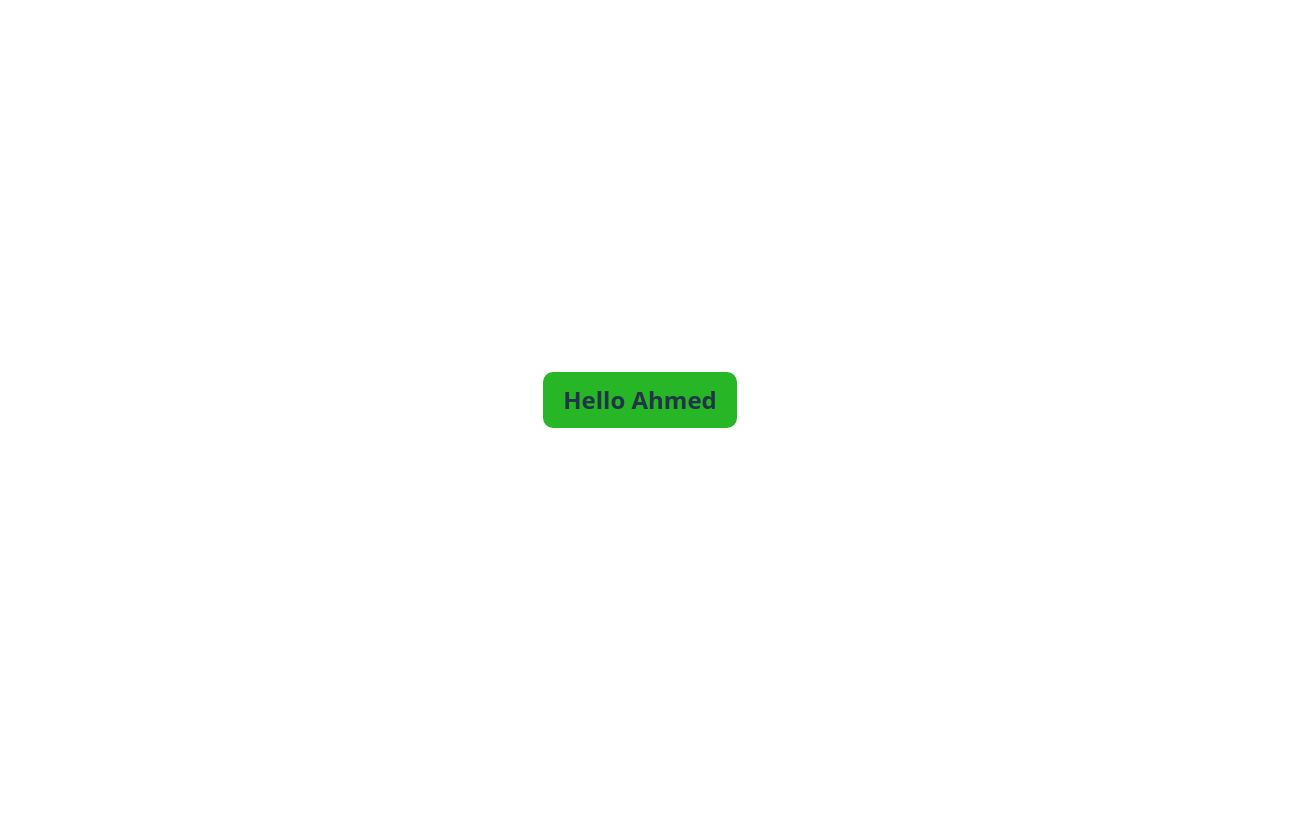
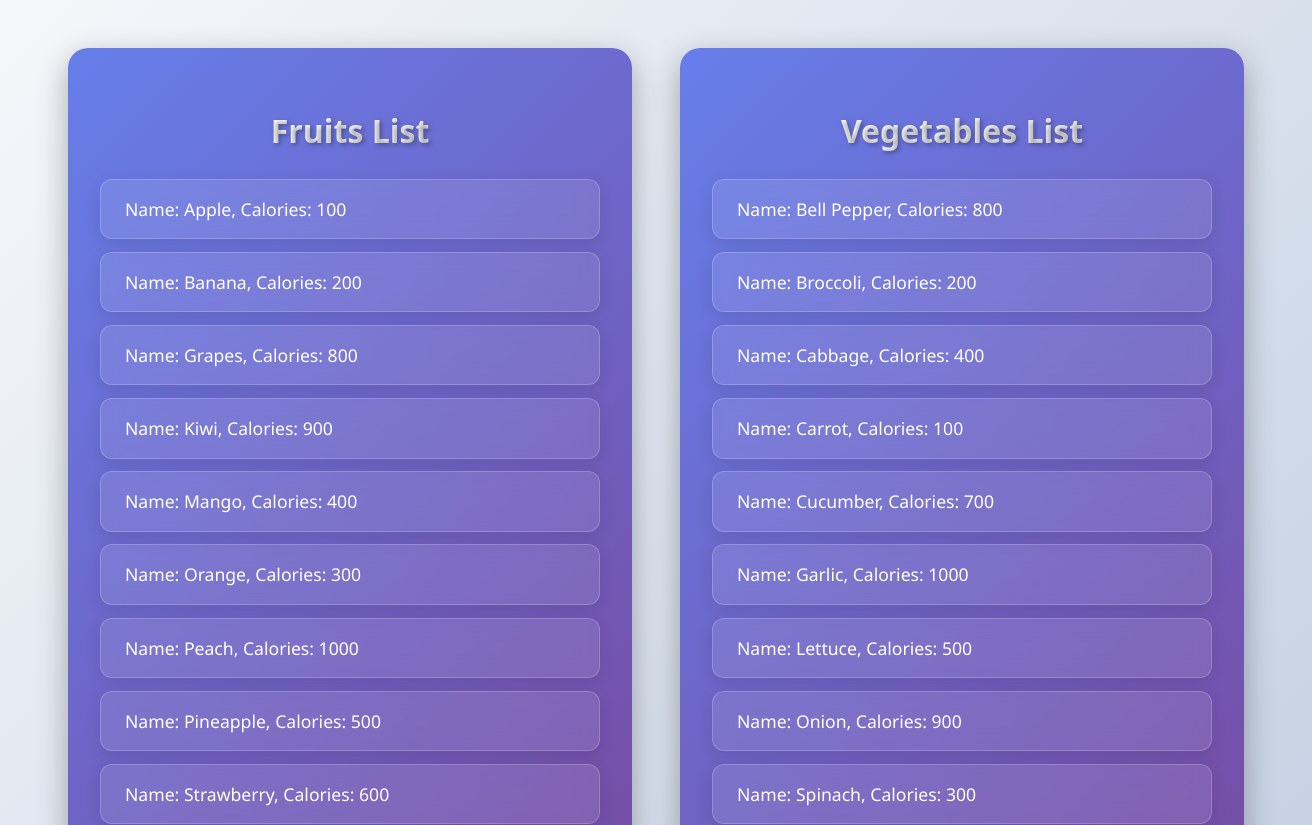
Before and after one commit to AhmedAl-Bahrawy/React-Vite-Learning, a React (Vite) app in the folder React-App/: page / in a window 1280 px wide. Shown: the top 825 px of the page, 1312 px wide, since content can reach past the window. Before the commit the page ends 800 px from the top, so only its background shows below. Built offline with nearby package versions, Linux system fonts and the light colour scheme.

Commit message:
Refactor App component to replace Greeting with List components for fruits and vegetables; remove Greeting component and its styles. Update App.module.css for improved layout and styling.

```diff
--- a/React-App/src/App.jsx
+++ b/React-App/src/App.jsx
@@ -1,10 +1,39 @@
 import styles from './App.module.css'
-import Greeting from './components/Greeting/Greeting';
+import List from './components/List/List'
+
 
 function App() {
+
+  const fruits = [
+        { id: 1, name: 'Apple', calories: 100 }
+        ,{ id: 2, name: 'Banana', calories: 200 }
+        , { id: 3, name: 'Orange', calories: 300 }
+        , { id: 4, name: 'Mango', calories: 400 }
+        , { id: 5, name: 'Pineapple', calories: 500 }
+        , { id: 6, name: 'Strawberry', calories: 600 }
+        , { id: 7, name: 'Watermelon', calories: 700 }
+        , { id: 8, name: 'Grapes', calories: 800 }
+        , { id: 9, name: 'Kiwi', calories: 900 }
+        , { id: 10, name: 'Peach', calories: 1000 }
+  ];
+
+  const vegetables = [
+    { id: 11, name: 'Carrot', calories: 100 }
+    ,{ id: 12, name: 'Broccoli', calories: 200 }
+    , { id: 13, name: 'Spinach', calories: 300 }
+    , { id: 14, name: 'Cabbage', calories: 400 }
+    , { id: 15, name: 'Lettuce', calories: 500 }
+    , { id: 16, name: 'Tomato', calories: 600 }
+    , { id: 17, name: 'Cucumber', calories: 700 }
+    , { id: 18, name: 'Bell Pepper', calories: 800 }
+    , { id: 19, name: 'Onion', calories: 900 }
+    , { id: 20, name: 'Garlic', calories: 1000 }
+  ];
+
   return (
     <div className={styles.app}>
-      <Greeting isLoggedIn={true} name="Ahmed" />
+      <List itemList={fruits} category='Fruits'></List>
+      <List itemList={vegetables} category='Vegetables'></List>
     </div>
 
   )
--- a/React-App/src/App.module.css
+++ b/React-App/src/App.module.css
@@ -2,7 +2,10 @@
   display: flex;
   width: 100%;
   min-height: 100vh;
-  align-items: center;
+  align-items: flex-start;
   flex-wrap: wrap;
   justify-content: center;
+  padding: 2rem 1rem;
+  gap: 1rem;
+  background: linear-gradient(135deg, #f5f7fa 0%, #c3cfe2 100%);
 }
--- a/React-App/src/components/Greeting/Greeting.jsx
+++ /dev/null
@@ -1,16 +0,0 @@
-import styles from './Greeting.module.css'
-
-
-
-function Greeting(props) {
-    const { isLoggedIn = false, name = 'Guest' } = props;
-
-    const welcomeMessage = <h2 className={styles.welcomeMessage}>Hello {name}</h2>
-    const loginPrompt = <h2 className={styles.loginPrompt}>Please login to continue</h2>
-
-    return (isLoggedIn ? welcomeMessage : loginPrompt);
-
-}
-
-
-export default Greeting;
--- a/React-App/src/components/Greeting/Greeting.module.css
+++ /dev/null
@@ -1,11 +0,0 @@
-.welcomeMessage{
-  background-color: rgba(0, 170, 0, 0.85);
-  padding: 10px 20px;
-  border-radius: 10px;
-}
-.loginPrompt {
-  background-color: rgba(170, 0, 0, 0.85);
-  padding: 10px 20px;
-  border-radius: 10px;
-
-}
--- /dev/null
+++ b/React-App/src/components/List/List.jsx
@@ -0,0 +1,37 @@
+import styles from './List.module.css'
+import PropTypes from 'prop-types'
+
+function List(props) {
+    const { itemList = [{ id: 0, name: 'None', calories: 0 }], category = "None" } = props;
+
+    // Sort the items by name (don't mutate original array)
+    const sortedItems = [...itemList].sort((a, b) => a.name.localeCompare(b.name));
+
+    const listItems = sortedItems.map((item) => (
+        <li key={item.id}>
+            Name: {item.name}, Calories: {item.calories}
+        </li>
+    ));
+
+    return (
+        <div className={styles.container}>
+            <h2>{category} List</h2>
+            <ul className={styles.list}>
+                {listItems}
+            </ul>
+        </div>
+    );
+}
+
+List.propTypes = {
+    itemList: PropTypes.arrayOf(
+        PropTypes.shape({
+            id: PropTypes.number.isRequired,
+            name: PropTypes.string.isRequired,
+            calories: PropTypes.number.isRequired
+        })
+    ),
+    category: PropTypes.string
+}
+
+export default List;
--- /dev/null
+++ b/React-App/src/components/List/List.module.css
@@ -0,0 +1,84 @@
+.container {
+    background: linear-gradient(135deg, #667eea 0%, #764ba2 100%);
+    color: white;
+    padding: 2rem;
+    margin: 1rem;
+    border: none;
+    border-radius: 20px;
+    display: flex;
+    flex-direction: column;
+    justify-content: center;
+    align-items: center;
+    box-shadow: 0 10px 30px rgba(0, 0, 0, 0.3);
+    transition: transform 0.3s ease, box-shadow 0.3s ease;
+    max-width: 500px;
+    width: 100%;
+}
+
+.container:hover {
+    transform: translateY(-5px);
+    box-shadow: 0 15px 40px rgba(0, 0, 0, 0.4);
+}
+
+.container h2 {
+    font-size: 2rem;
+    font-weight: 700;
+    margin-bottom: 1.5rem;
+    text-align: center;
+    text-shadow: 2px 2px 4px rgba(0, 0, 0, 0.3);
+    background: linear-gradient(45deg, #fff, #f0f0f0);
+    -webkit-background-clip: text;
+    -webkit-text-fill-color: transparent;
+    background-clip: text;
+}
+
+.list {
+    list-style: none;
+    padding: 0;
+    margin: 0;
+    width: 100%;
+}
+
+.list li {
+    background: rgba(255, 255, 255, 0.1);
+    backdrop-filter: blur(10px);
+    border: 1px solid rgba(255, 255, 255, 0.2);
+    border-radius: 12px;
+    padding: 1rem 1.5rem;
+    margin-bottom: 0.8rem;
+    font-family: 'Segoe UI', Tahoma, Geneva, Verdana, sans-serif;
+    font-size: 1.1rem;
+    font-weight: 500;
+    transition: all 0.3s ease;
+    display: flex;
+    justify-content: space-between;
+    align-items: center;
+    box-shadow: 0 4px 15px rgba(0, 0, 0, 0.1);
+}
+
+.list li:hover {
+    background: rgba(255, 255, 255, 0.2);
+    transform: translateX(5px);
+    box-shadow: 0 6px 20px rgba(0, 0, 0, 0.2);
+}
+
+.list li:last-child {
+    margin-bottom: 0;
+}
+
+/* Responsive design */
+@media (max-width: 768px) {
+    .container {
+        margin: 0.5rem;
+        padding: 1.5rem;
+    }
+
+    .container h2 {
+        font-size: 1.5rem;
+    }
+
+    .list li {
+        font-size: 1rem;
+        padding: 0.8rem 1rem;
+    }
+}
```
